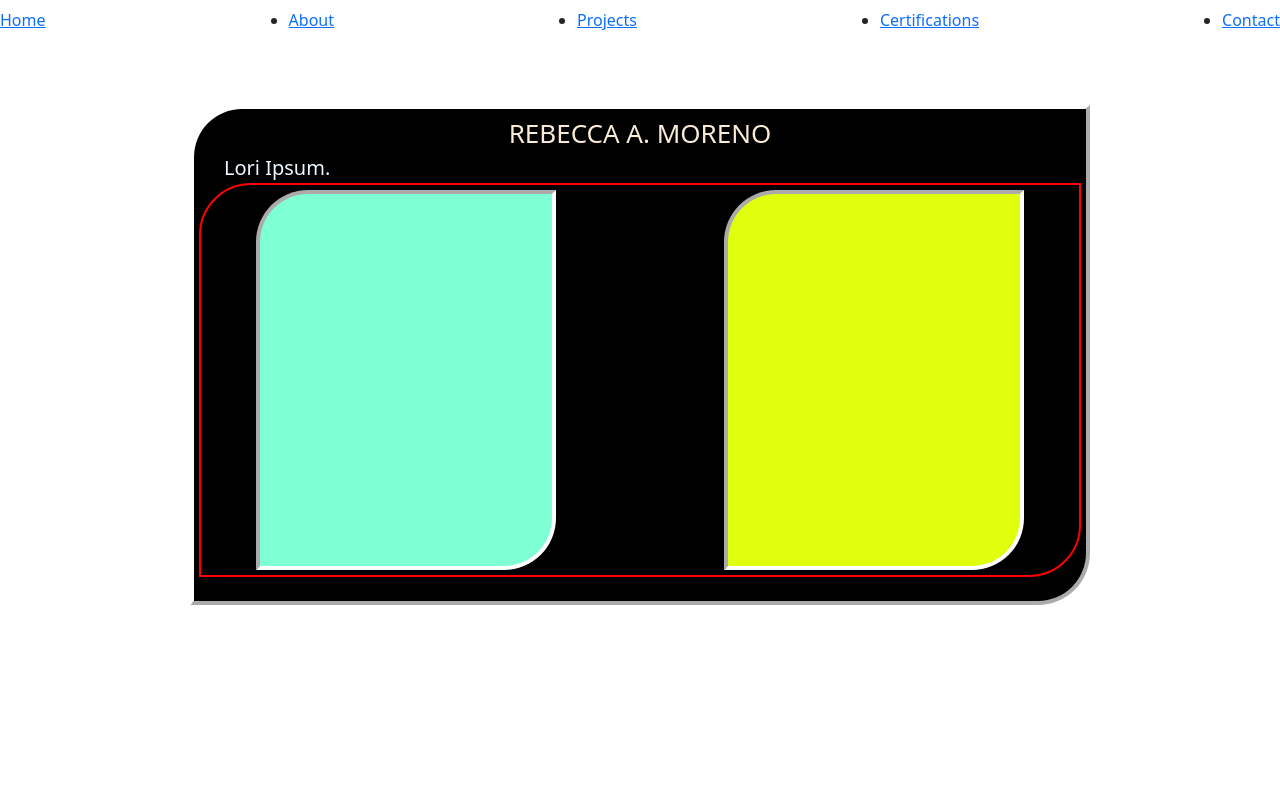
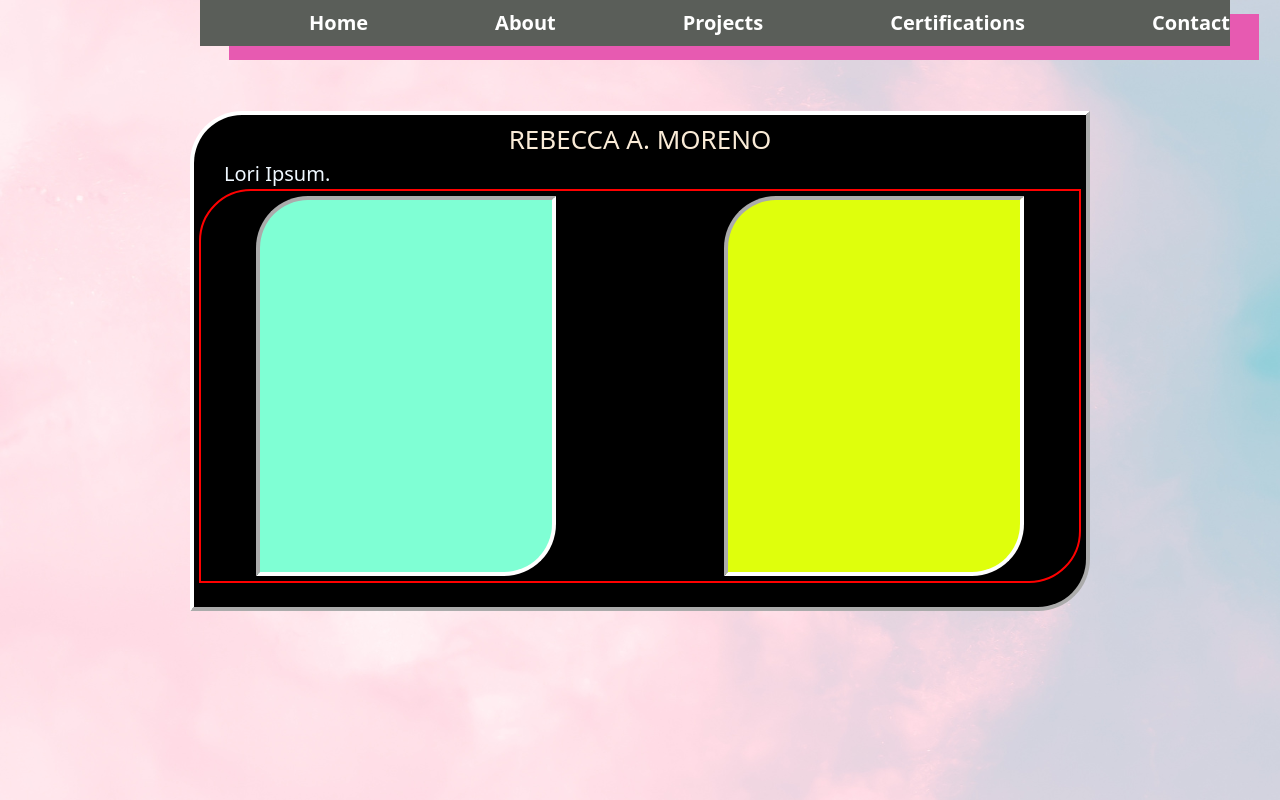
Before and after one commit to RebeccaDarling/BekCodeTech.io, a plain HTML site: page index.html in a window 1280 px wide. Drawn offline with nearby package versions, Linux system fonts and the light colour scheme.

Commit message:
updated tags

```diff
--- a/Pages/aboutme.css
+++ /dev/null
@@ -1,109 +0,0 @@
-body {
-    background-image: url("/DarlingTech2/images/AboutMeBackground_page.png");
-    background-size: cover;
-    background-color: black;
-    background-repeat: no-repeat;
-     width:auto;
-      height: auto;
-
-  }
-
-  * {
-    margin: 0;
-    padding: 0;
-    box-sizing: border-box;
-  }
-
-  img {
-    position: relative;
-    top: 30px;
-    left: 50%;
-    transform: translate(-50%);
-  }
-
-  #sidebar {
-    position: fixed;
-    z-index: 99999;
-    width: 175px;
-    height: 100vh;
-    background-color: #151516;;
-    left: -250px;
-    transition: all 800ms ease-in-out;
-  }
-
-  #sidebar .toggle-btn {
-    position: absolute;
-    left: 270px;
-    top: 20px;
-    cursor: pointer;
-  }
-
-  #sidebar .toggle-btn span {
-    display: block;
-    width: 30px;
-    height: 5px;
-    background: #ffffff;
-    margin-bottom: 5px;
-
-
-  }
-
-  #sidebar.active {
-    left: 0px;
-    opacity: 0.8;
-  }
-
-  ul {
-    width: 100%;
-    margin-top: 100px;
-  }
-
-  li {
-    list-style: none;
-    padding: 20px 20px;
-    text-align: center;
-  }
-
-
-
-  a {
-    text-decoration: none;
-    color: #EEEEEE;
-    font-family: 'roboto';
-    font-size: 1rem;
-    text-transform: uppercase;
-    font-weight: 200;
-    font-size: small;
-
-  }
-  a:hover {
-    color: red;
-  }
-
-  #heading h1 {
-    position: absolute;
-    top: 50%;
-    left: 50%;
-    transform: translate(-50%, -50%);
-    font-family: Verdana;
-    text-transform: uppercase;
-    font-weight: 700;
-  }
-
-  @media (max-width: 600px) {
-    #sidebar.active {
-      width: 70vw;
-
-    }
-
-    img {
-      top: 30px;
-      left: 50%;
-      transform: translate(-50%);
-    }
-
-    #sidebar .toggle-btn {
-      left: 350px;
-
-    }
-  }
--- a/index.css
+++ b/index.css
@@ -1,5 +1,5 @@
 body {
-    background-image: url(/images/backgrounds/purpleclouds.png);
+    background-image: url(/Images/pinkblueclouds.png);
 
 }
 
--- a/index.html
+++ b/index.html
@@ -4,12 +4,15 @@
     <meta charset="UTF-8">
     <meta name="viewport" content="width=device-width, initial-scale=1">
     <link rel="stylesheet" href="/index.css">
- <link rel="stylesheet" href="/css/nav.css">
+<!-- NavBar -->
+<link rel="stylesheet" href="/navbar.css">
+<!-- ***** -->
     <link rel="stylesheet" href="https://use.fontawesome.com/releases/v5.8.1/css/all.css" integrity="sha384-50oBUHEmvpQ+1lW4y57PTFmhCaXp0ML5d60M1M7uH2+nqUivzIebhndOJK28anvf" crossorigin="anonymous">
     <link href="https://cdn.jsdelivr.net/npm/bootstrap@5.3.2/dist/css/bootstrap.min.css" rel="stylesheet" integrity="sha384-T3c6CoIi6uLrA9TneNEoa7RxnatzjcDSCmG1MXxSR1GAsXEV/Dwwykc2MPK8M2HN" crossorigin="anonymous">
     <script src="https://cdn.jsdelivr.net/npm/bootstrap@5.3.2/dist/js/bootstrap.bundle.min.js" integrity="sha384-C6RzsynM9kWDrMNeT87bh95OGNyZPhcTNXj1NW7RuBCsyN/o0jlpcV8Qyq46cDfL" crossorigin="anonymous"></script>
     <title>Web Page Project 1</title>
 </head>
+
 <body>
 
 
--- /dev/null
+++ b/navbar.css
@@ -0,0 +1,34 @@
+.navbar {
+    list-style-type: none;
+    background-color: rgb(90, 94, 89);
+    box-shadow: 29px 14px rgb(231, 90, 177);
+    min-width: 975px;
+    padding-left: 0px;
+    padding-right: 0px;
+    margin-left: 200px;
+    margin-right: 50px;
+}
+
+.navbar li {
+    display: inline;
+    color: aliceblue;
+    font-size: 20px;
+    margin-left: 109px;
+}
+
+.navbar a {
+    text-decoration: none;
+    color: #fff; /* Text color for navbar items */
+    font-weight: bold;
+
+}
+
+.navbar a:hover{
+    color: #5eff00; /* Text color for navbar items */
+    text-decoration: none;
+
+}
+.navbar:hover{
+    background-color:rgb(231, 90, 177);
+    box-shadow: 29px 14px rgb(90, 94, 89);
+}
```
Also changed, not shown: Pages/about.html (deleted, +0 -34 lines), about.html (+3 -0 lines), certs.html (+3 -1 lines), contact.html (+3 -1 lines), projects.html (+3 -1 lines), 1 other file.
